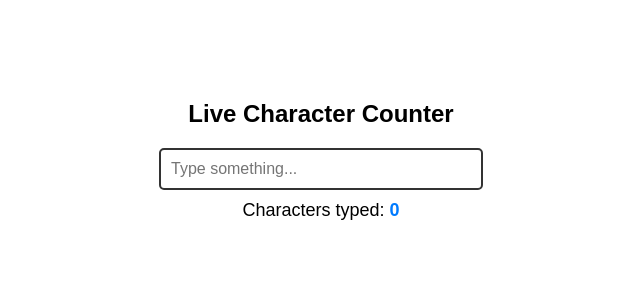
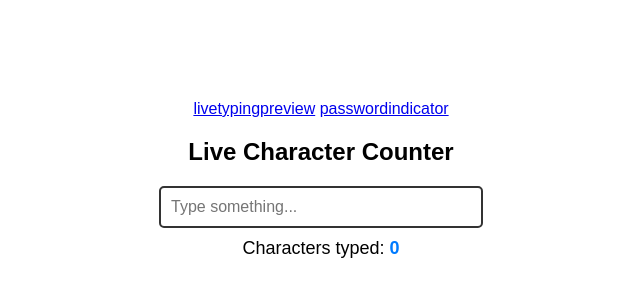
Before and after one commit to kaku98911-rgb/jQuary, a plain HTML site: page index.html in a window 1280 px wide. Shown: the whole page, without its empty margins (319-959 px from the left). Drawn offline with nearby package versions, Linux system fonts and the light colour scheme.

```diff
--- a/index.html
+++ b/index.html
@@ -3,8 +3,8 @@
 <head>
   <meta charset="UTF-8">
   <title>Character Counter</title>
-  <a href="livetypingpreview.html"></a>
-  <a href="passwordindicator.html"></a>
+  <a href="livetypingpreview.html">livetypingpreview</a>
+  <a href="passwordindicator.html">passwordindicator</a>
   <script src="https://code.jquery.com/jquery-3.6.0.min.js"></script>
   <style>
     body {
```
